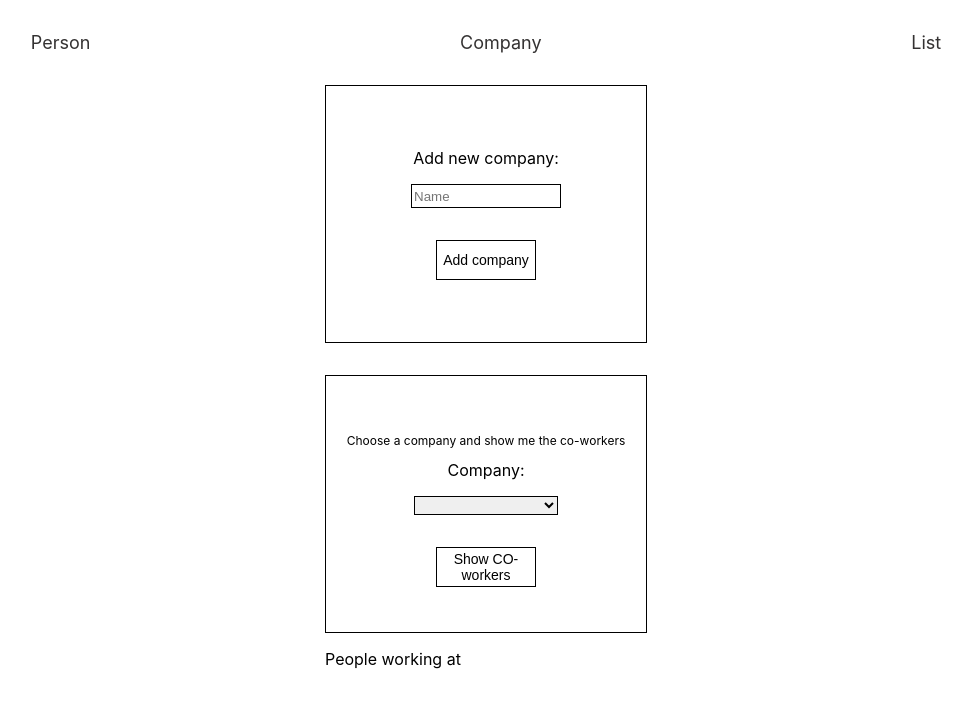
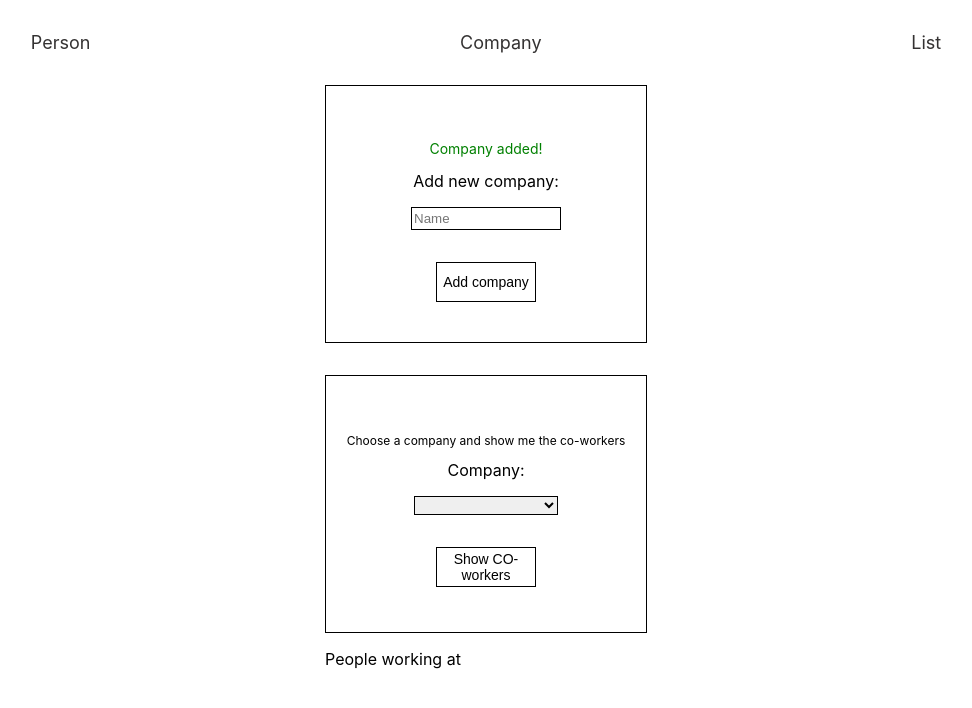
Before and after one commit to mikaelaalu/person-company, a React (Create React App) app: page /company in a window 1280 px wide. Both pictures are taken after typing "Sample" into the empty fields and a click on the button "Add company". Shown: the top 708 px of the page, without its empty margins (154-1126 px from the left). Built offline with nearby package versions, Linux system fonts and the light colour scheme.

Commit message:
check for duplicates in company

```diff
--- /dev/null
+++ b/src/components/TextWithColor.js
@@ -0,0 +1,13 @@
+import React from "react";
+import styled from "styled-components";
+
+const Text = styled.p`
+  color: ${(p) => (p.color ? p.color : "black")};
+  font-size: 14px;
+`;
+
+const ConfirmText = ({ text, color }) => {
+  return <Text color={color}>{text}</Text>;
+};
+
+export default ConfirmText;
--- a/src/pages/Company.js
+++ b/src/pages/Company.js
@@ -6,6 +6,7 @@ import useLocalStorage from "../hooks/useLocalStorage";
 import Form from "../components/form/Form";
 import Input from "../components/form/Input";
 import RedButton from "../components/RedButton";
+import TextWithColor from "../components/TextWithColor";
 
 const StyledSelect = styled.select`
   width: 9rem;
@@ -30,6 +31,8 @@ const Company = () => {
   } = useLocalStorage();
 
   const [company, setCompany] = useState();
+  const [showText, setShowText] = useState(false);
+  const [showConfirmText, setShowConfirmText] = useState(false);
 
   const showPeople = (e) => {
     e.preventDefault();
@@ -49,12 +52,40 @@ const Company = () => {
     updatePerson(e, personToUpdate);
   };
 
+  const checkForDuplicates = (e) => {
+    e.preventDefault();
+    const test = e.target.company.value;
+
+    const alreadyAdded = companies.find(
+      ({ company }) => company.toLowerCase() === test.toLowerCase()
+    );
+    if (alreadyAdded) {
+      setShowText(true);
+      setTimeout(() => {
+        setShowText(false);
+      }, 3000);
+      return;
+    }
+
+    setShowConfirmText(true);
+    setTimeout(() => {
+      setShowConfirmText(false);
+    }, 3000);
+
+    handleFormSubmit(e);
+  };
+
   return (
     <PageWrapper>
-      <Form onSubmit={handleFormSubmit}>
+      <Form onSubmit={checkForDuplicates}>
+        {showText && (
+          <TextWithColor color={"red"} text={"Company already exist"} />
+        )}
+        {showConfirmText && (
+          <TextWithColor color={"green"} text={"Company added!"} />
+        )}
         <label>Add new company:</label>
         <Input required name="company" placeholder={"Name"} />
-
         <Button text={"Add company"} />
       </Form>
 
@@ -72,7 +103,6 @@ const Company = () => {
               </option>
             ))}
           </StyledSelect>
-
           <Button text={"Show CO-workers"} />
         </Form>
         <p>
--- a/src/pages/List.js
+++ b/src/pages/List.js
@@ -42,7 +42,6 @@ const List = () => {
 
   const formSubmit = (e, person) => {
     e.preventDefault();
-    console.log(e.target.company.value);
 
     const company = e.target.company.value;
 
@@ -53,8 +52,8 @@ const List = () => {
       <div>
         <p>People not connected to a company</p>
 
-        {personsWithNoCompany.map((person) => (
-          <Wrapper>
+        {personsWithNoCompany.map((person, i) => (
+          <Wrapper key={i}>
             <p style={{ textAlign: "left" }}>{person.person}</p>
             <Form onSubmit={(e) => formSubmit(e, person)}>
               <StyledSelect name="company">
```
